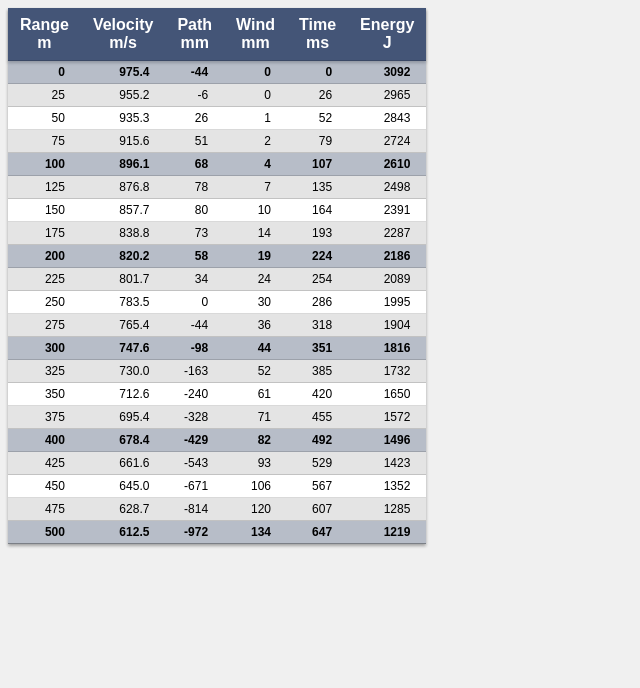
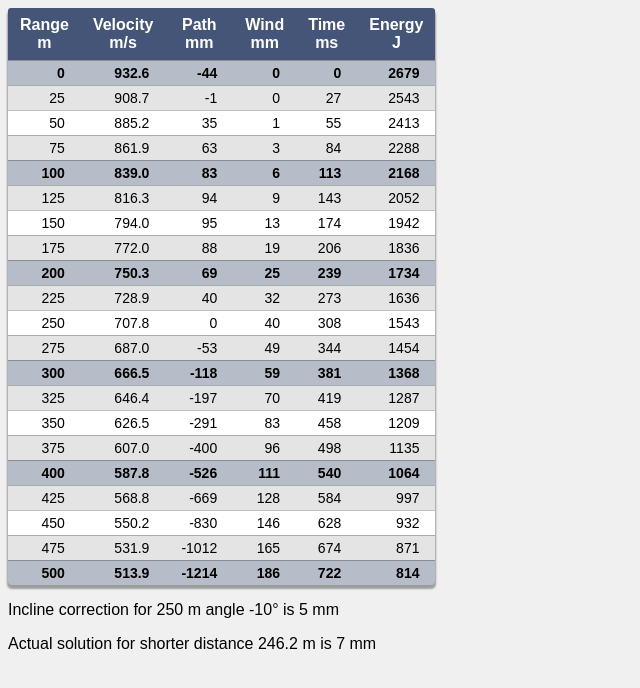
Before and after one commit to johannthorir/Ballistics, a plain HTML site: page new-pejsa/test-pejsa.html in a window 1280 px wide. Shown: the whole page, without its empty margins (0-640 px from the left). Drawn offline with Linux system fonts and the light colour scheme.

Commit message:
tests follow

```diff
--- a/new-pejsa/test-pejsa.html
+++ b/new-pejsa/test-pejsa.html
@@ -11,27 +11,31 @@
 		font-family : sans-serif;
 	}
 	#solution {
-		border-collapse: collapse;
-		border-color : rgba(0,0,0,0.33);
-		box-shadow:  0px 2px 3px rgba(0,0,0,0.33);
-		border-bottom : 1px solid rgba(0,0,0,0.33);
-
+		border-spacing: 0px;
+		border-collapse: separate;
+		border-radius : 4px;
+		box-shadow:  0px 3px 2px 1px rgba(0,0,0,0.35);
 	}
 	#solution th {
 		padding: 8px 12px;
+
 	}
+
+	#solution tr:first-child th:first-child { border-top-left-radius : 3px; }
+	#solution tr:first-child th:last-child  { border-top-right-radius : 3px; }
+	#solution tr:last-child td:first-child { border-bottom-left-radius : 3px; }
+	#solution tr:last-child td:last-child { border-bottom-right-radius : 3px; }
+
 	#solution thead {
-
 		background : #457;
 		color : white;
-		box-shadow:  0px 2px 3px rgba(0,0,0,0.25);
 	}
 	#solution td {
-		font-size: 12px;
+		font-size: 14px;
 		text-align:right;
 		padding : 4px 16px;
-		border-top : 1px solid rgba(0,0,0,0.15);
 		background : rgba(0,0,0,0.05);
+		border-top : 1px solid rgba(0,0,0,0.25);
 	}
 	#solution tr:nth-child(4n+3) td {
 		background : white;
@@ -61,41 +65,62 @@
 		<tbody id="solution-content">
 		</tbody>
 	</table>
+
+	<div id="more"></div>
 </div>
 
 <script defer>
-	var bc          = 0.419;  // G1
-	var formFactor  = 0.5;    // boat tail
-	var temperature = 25;     // degrees C
-	var station_pressure = 1025.25; // hPa
+	document.addEventListener( "DOMContentLoaded", function(){
+        document.removeEventListener( "DOMContentLoaded", arguments.callee, false );
+		var dc = (tag) => { return document.createElement(tag) };
+		var de = (id) => { return document.getElementById(id) };
+		var it = (el, txt) => { el.innerText = txt; return el; }
+
+		var bc          = 0.379;  // G1
+		var formFactor  = 0.5;    //
+		var temperature = -1;     // degrees C
+		var station_pressure = 1017.0; // hPa
 		var altitude    = 0;      // m.
 		var pressure    = station_pressure * Pejsa.pressureCorrection(altitude); // hPa - THIS IS ABSOLUTE LOCAL PRESSURE AS MEASURED ON THE SPOT.
 		var sightHeight = 0.044;     // m
-	var humidity    = 0.70;    // 50% relative
-	var v0 = 3200 * 0.3048; // 923.544; // m/s
+		var humidity    = 0.75;    // relative
+		var v0 = 932.6; // 923.544; // m/s
 
 		// zero environment matches the current ...
 		var env = new Pejsa.EnvironmentalFactors(temperature, pressure, humidity, 1.0, Math.PI	/2 )
-	var solution = new Pejsa.Solution(bc, formFactor, 0.0065, 0.044);
+		var solution = new Pejsa.Solution(bc, formFactor, 0.00616, 0.044);
 		var zeroRange   = 250.0; //
 
 		solution.setZeroing(v0, zeroRange, 0.0, env);
 		// maybe change v0 due to temperature change from zeroing environment.
 		solution.setInitials(v0, env);
-	var destination = document.getElementById('solution-content');
+
+		var destination = de('solution-content');
+
 		destination.innerHTML = '';
 		for(var r=0; r<=500; r += 25) {
 			var s = solution.solveForRange(r);
-		var row = document.createElement('tr');
+			var row = dc('tr');
 			var col;
-		col = document.createElement('td'); col.innerText = s.x.toFixed(0);          row.appendChild(col);
-		col = document.createElement('td'); col.innerText = s.v.toFixed(1);          row.appendChild(col);
-		col = document.createElement('td'); col.innerText = (s.y * 1000).toFixed(0); row.appendChild(col);
-		col = document.createElement('td'); col.innerText = (s.w * 1000).toFixed(0); row.appendChild(col);
-		col = document.createElement('td'); col.innerText = (s.t * 1000).toFixed(0); row.appendChild(col);
-		col = document.createElement('td'); col.innerText = s.e.toFixed(0);          row.appendChild(col);
-		document.getElementById('solution-content').appendChild(row);
+			row.appendChild(it(dc('td'), s.x.toFixed(0)));
+			row.appendChild(it(dc('td'), s.v.toFixed(1)));
+			row.appendChild(it(dc('td'), (s.y * 1000).toFixed(0)));
+			row.appendChild(it(dc('td'), (s.w * 1000).toFixed(0)));
+			row.appendChild(it(dc('td'), (s.t * 1000).toFixed(0)));
+			row.appendChild(it(dc('td'), s.e.toFixed(0)));
+			destination.appendChild(row);
 		}
+
+		var incline = -10; // degrees
+		var horizontalRange = Math.cos(incline/180*Math.PI)*zeroRange;
+		var s = solution.solveForRange(horizontalRange);
+
+		var more = de('more');
+		more.appendChild(it(dc('p'), `Incline correction for ${zeroRange} m angle ${incline}° is ${(1000*Pejsa.getInclineCorrection(v0,zeroRange,incline/180*Math.PI)).toFixed(0)} mm`));
+		more.appendChild(it(dc('p'), `Actual solution for shorter distance ${horizontalRange.toFixed(1)} m is ${(1000*s.y).toFixed(0)} mm`));
+
+
+	}, false );
 
 </script>
 </body>
```
Lines whose indentation alone changed are shown as unchanged.
